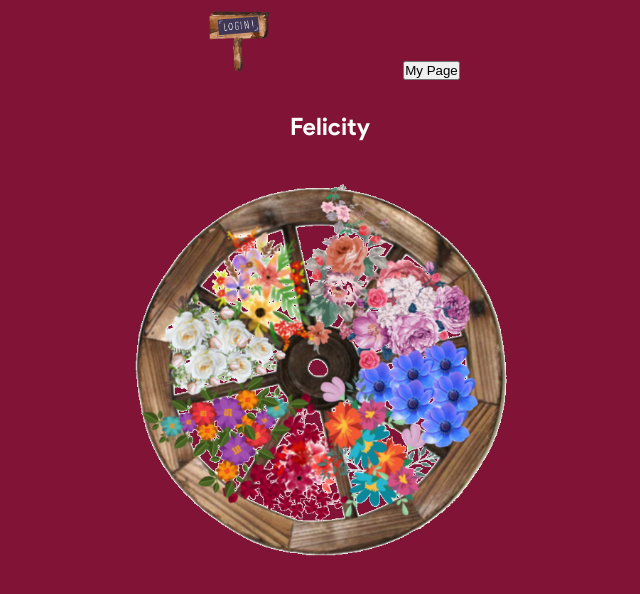
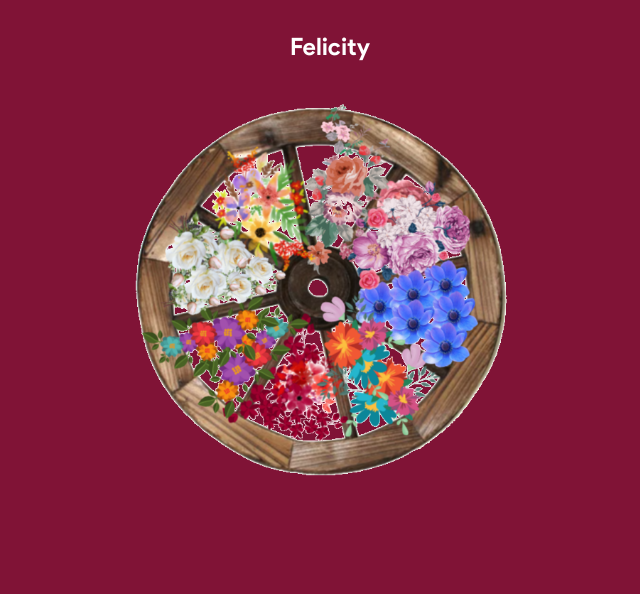
Before and after one commit to saraiee17/Felicity, a React (Create React App) app: page / in a window 1280 px wide. Shown: the top 594 px of the page, without its empty margins (310-950 px from the left). Built offline with nearby package versions, Linux system fonts and the light colour scheme.

Commit message:
pre merge develop

```diff
--- a/src/pages/Main/Main.js
+++ b/src/pages/Main/Main.js
@@ -15,8 +15,8 @@ function Main(){
     return(
         <div className='main'>
             <div className='flex'>
-                <Link to='/login'><img  className='return'src={login2} alt='return arrow/shuvel'/></Link>
-                <Link to='/calendar'><button  className='userpage' alt='my page'>My Page</button></Link>
+                {/* <Link to='/login'><img  className='return'src={login2} alt='return arrow/shuvel'/></Link>
+                <Link to='/calendar'><button  className='userpage' alt='my page'>My Page</button></Link> */}
             </div>
             <h2 className='main__title'>Felicity</h2>
             <Link to='/wheel'><img className='logo' src={logo} alt='wheel'/></Link>
--- a/src/pages/main/main.js
+++ b/src/pages/main/main.js
@@ -15,8 +15,8 @@ function Main(){
     return(
         <div className='main'>
             <div className='flex'>
-                <Link to='/login'><img  className='return'src={login2} alt='return arrow/shuvel'/></Link>
-                <Link to='/calendar'><button  className='userpage' alt='my page'>My Page</button></Link>
+                {/* <Link to='/login'><img  className='return'src={login2} alt='return arrow/shuvel'/></Link>
+                <Link to='/calendar'><button  className='userpage' alt='my page'>My Page</button></Link> */}
             </div>
             <h2 className='main__title'>Felicity</h2>
             <Link to='/wheel'><img className='logo' src={logo} alt='wheel'/></Link>
```
